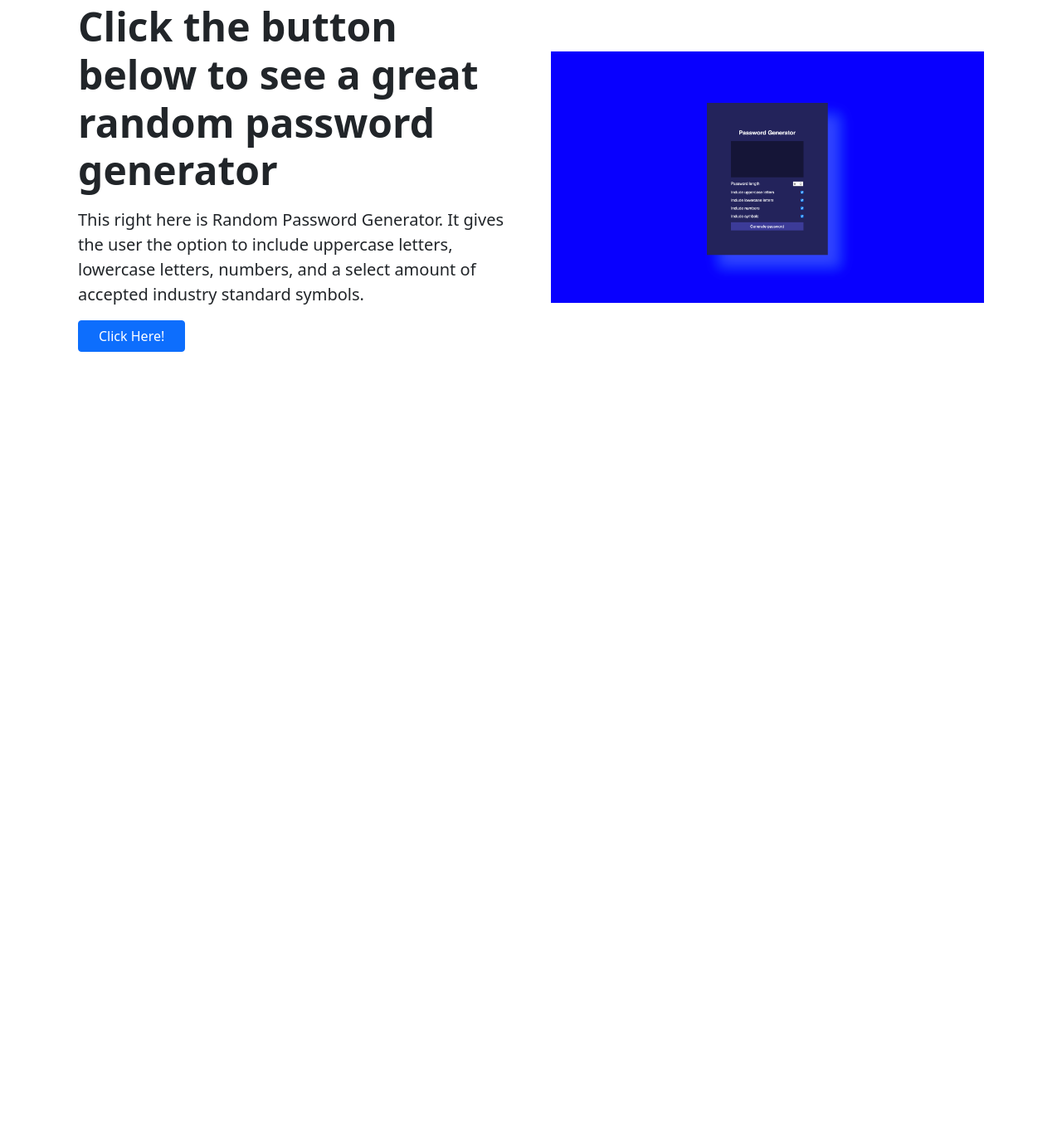
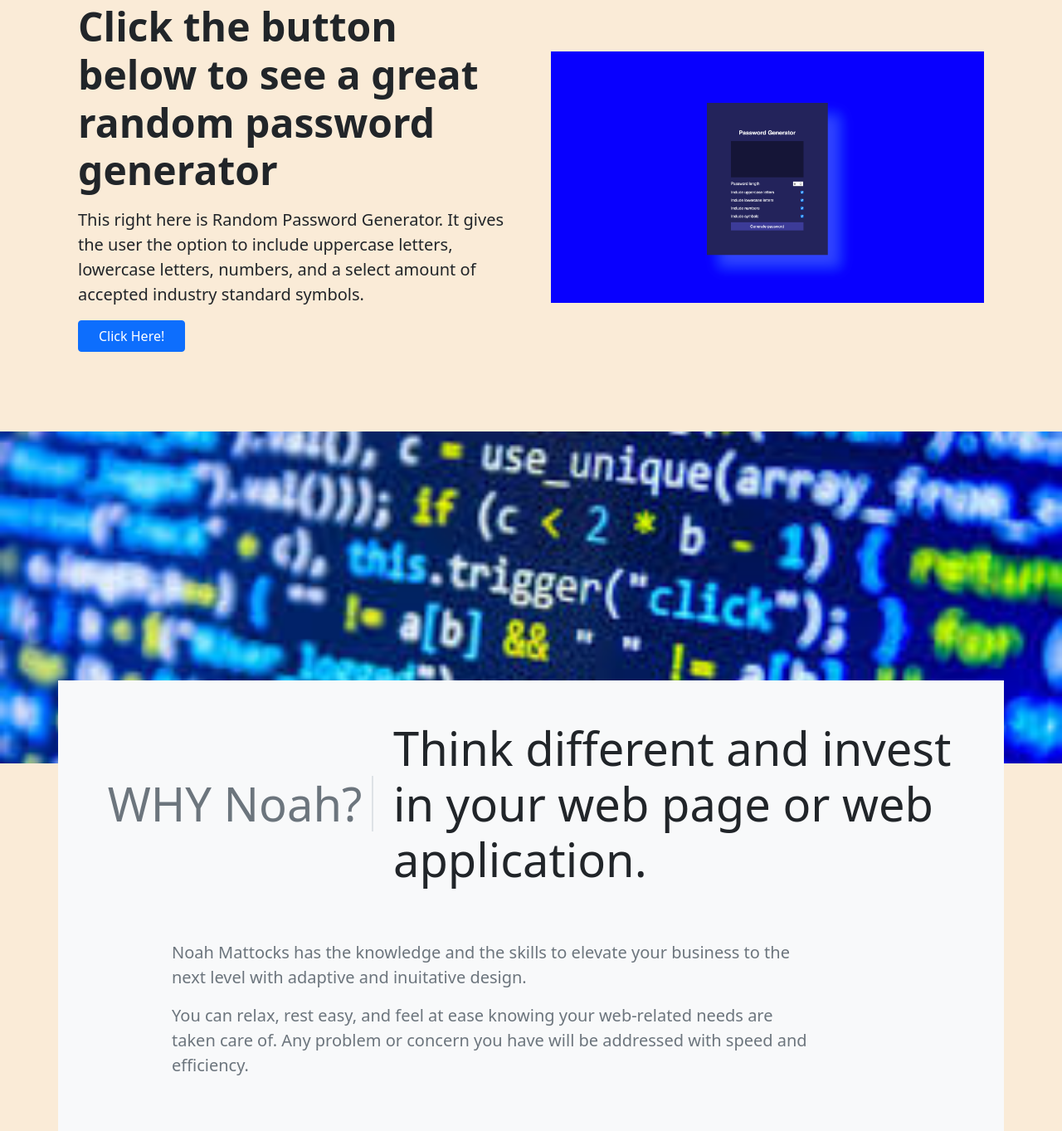
Before and after one commit to TheHalfrican/Noah-Mattocks-Portfolio, a plain HTML site: page index.html in a window 1280 px wide. Shown: the part 859-2222 px from the top of the page at 83% size. Before the commit the page ends 1379 px from the top, so only its background shows below. Drawn offline with nearby package versions, Linux system fonts and the light colour scheme.

```diff
--- a/assets/css/style.css
+++ b/assets/css/style.css
@@ -1,3 +1,7 @@
+body {
+background-color: antiquewhite;
+}
+
 .dropdown {
 
     background-color: blueviolet;
--- a/index.html
+++ b/index.html
@@ -22,8 +22,8 @@
                 Contacts
               </a>
               <ul class="dropdown-menu dropdown-menu-dark" aria-labelledby="navbarDarkDropdownMenuLink">
-                <li><a class="dropdown-item" href="#">LinkedIn</a></li>
-                <li><a class="dropdown-item" href="#">GitHub</a></li>
+                <li><a class="dropdown-item" href="https://www.linkedin.com/in/noah-mattocks-3030bb235/">LinkedIn</a></li>
+                <li><a class="dropdown-item" href="https://github.com/TheHalfrican">GitHub</a></li>
               </ul>
             </li>
           </ul>
@@ -113,6 +113,39 @@ max-height:35vh">
 </div>
 
 
+<div class="d-flex container-fluid" lc-helper="background" style="height:50vh;background:url(./assets/images/coding\ wallpaper.jpeg)  center / cover no-repeat;">
+</div>
+<div class="container p-5 bg-light" style="margin-top:-100px">
+	<div class="row">
+		<div class="col-md-4 text-center align-self-center">
+			<div class="lc-block border-end border-2 ">
+				<div editable="rich">
+					<p class="display-4 text-secondary">WHY Noah?</p>
+				</div>
+			</div><!-- /lc-block -->
+		</div><!-- /col -->
+		<div class="col-md-8">
+			<div class="lc-block ">
+				<div editable="rich">
+					<p class="display-4">Think different and invest in your web page or web application.</p>
+				</div>
+			</div><!-- /lc-block -->
+		</div><!-- /col -->
+	</div>
+	<div class="row">
+		<div class="col-md-9 offset-md-1">
+			<div class="lc-block mt-5">
+				<div editable="rich">
+					<p class="lead text-secondary"> Noah Mattocks has the knowledge and the skills to elevate your business to the next level with adaptive and inuitative design.&nbsp;</p>
+					<p class="lead text-secondary">You can relax, rest easy, and feel at ease knowing your web-related needs are taken care of. Any problem or concern you have will be addressed with speed and efficiency.</p>
+				</div>
+			</div><!-- /lc-block -->
+		</div><!-- /col -->
+	</div>
+</div>
+
+
+
 
     <script src="https://cdn.jsdelivr.net/npm/bootstrap@5.1.3/dist/js/bootstrap.bundle.min.js" integrity="sha384-ka7Sk0Gln4gmtz2MlQnikT1wXgYsOg+OMhuP+IlRH9sENBO0LRn5q+8nbTov4+1p" crossorigin="anonymous"></script>
 </body>
```
Also changed, not shown: assets/images/coding wallpaper.jpeg (added).
